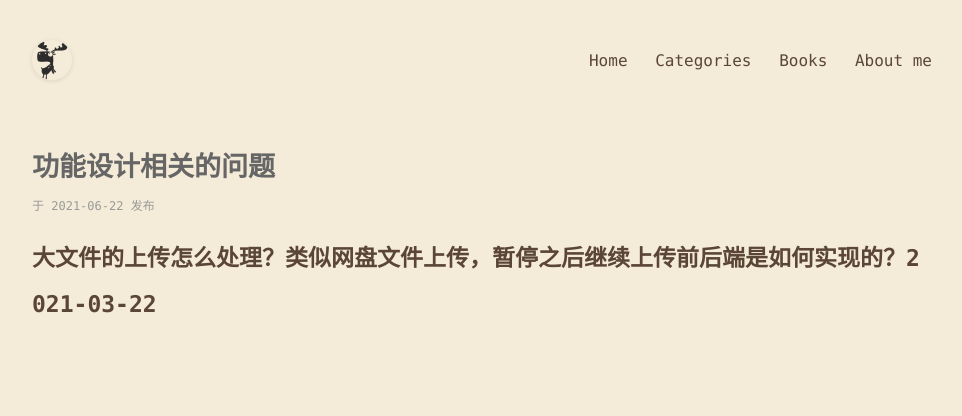
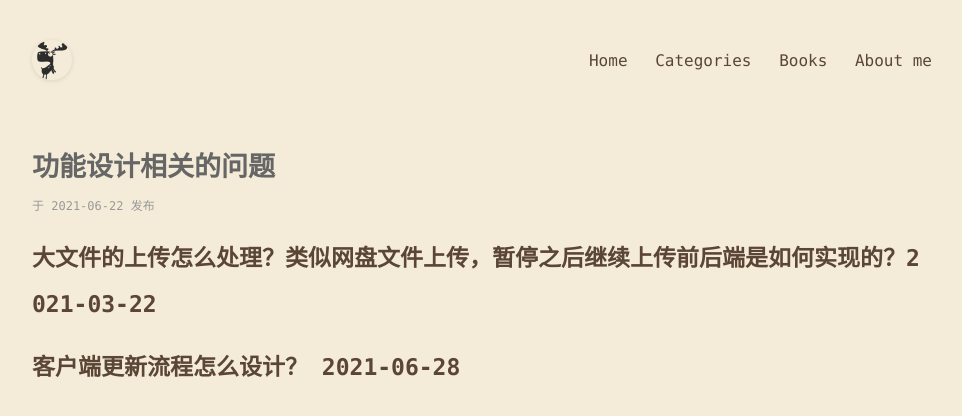
Before and after one commit to Suomea/Suomea.github.io, a Jekyll site: the page built from _posts/2021-06-22-功能设计相关的问题.md, in a window 1280 px wide. Shown: the top 416 px of the page, without its empty margins (158-1120 px from the left). Built offline with Jekyll 4.4.1, drawn with Linux system fonts in a browser that asks for light colours; some web fonts are replaced.

Commit message:
:tada: 更新。

```diff
--- a/_posts/2021-06-22-功能设计相关的问题.md
+++ b/_posts/2021-06-22-功能设计相关的问题.md
@@ -5,3 +5,5 @@ categories: [功能设计]
 ---
 
 ## 大文件的上传怎么处理？类似网盘文件上传，暂停之后继续上传前后端是如何实现的？2021-03-22
+
+## 客户端更新流程怎么设计？ 2021-06-28
```
Also changed, not shown: _posts/2021-06-22-并发相关的问题.md (+2 -0 lines).
